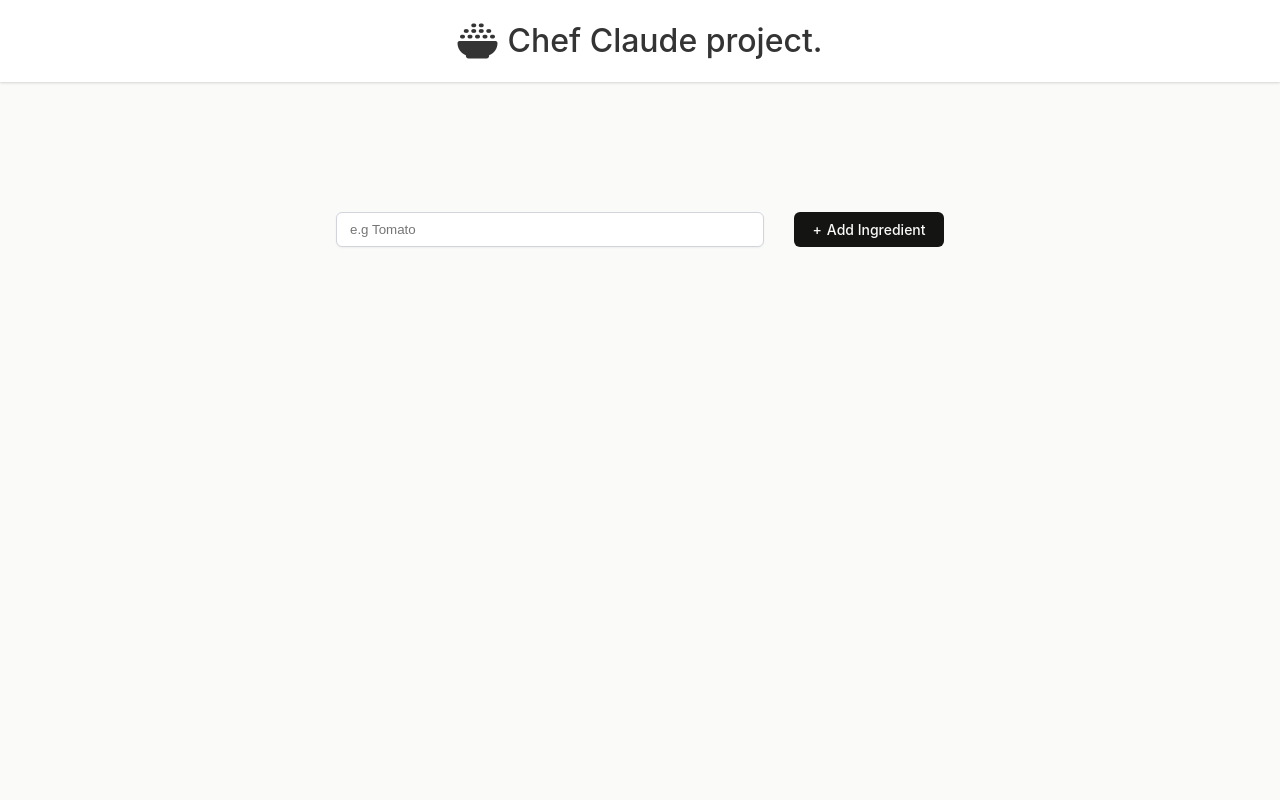
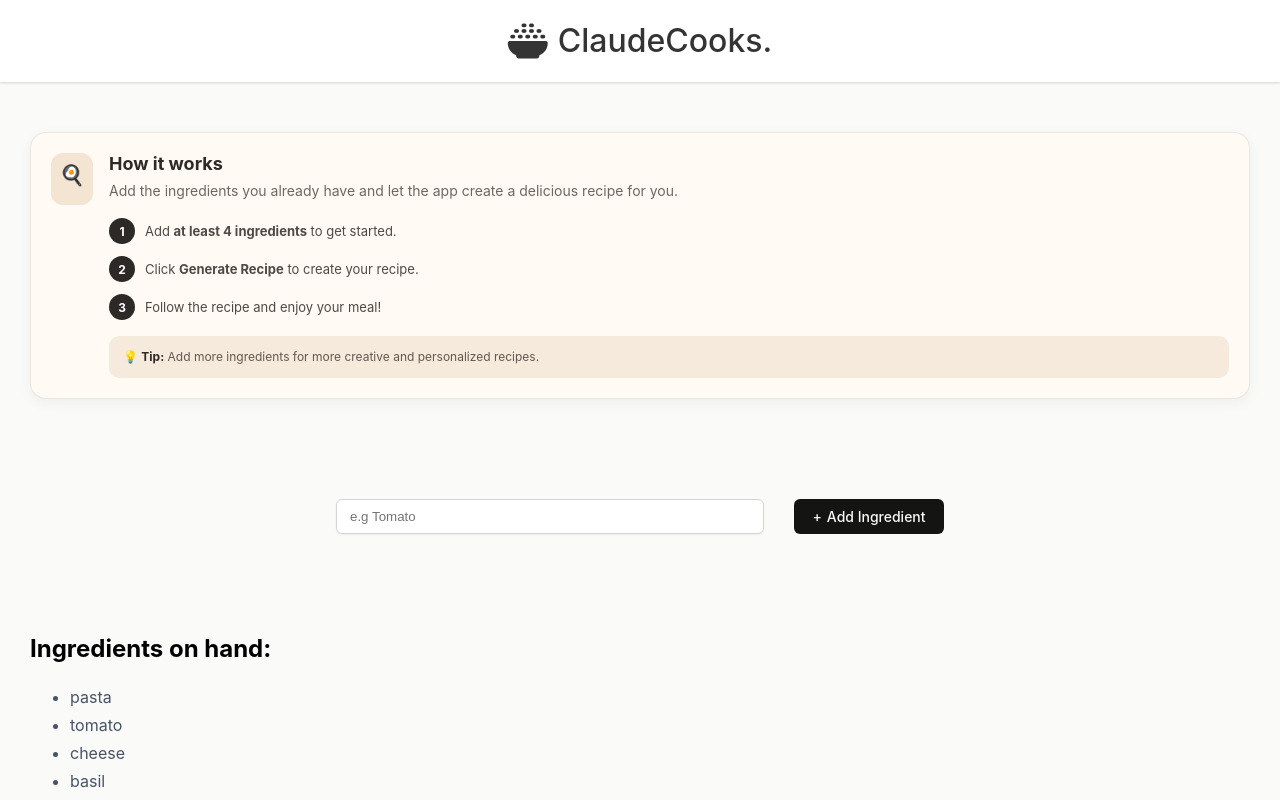
Before and after one commit to Julio1609/ChefClaude, a React (Vite) app: page / in a window 1280 px wide. Shown: the top 800 px of the page. Built offline with nearby package versions, Linux system fonts and the light colour scheme.

Commit message:
Note addition

```diff
--- a/src/Form.jsx
+++ b/src/Form.jsx
@@ -1,10 +1,11 @@
 import React from "react"
 import IngredientsList from "./IngredientsList"
 import ClaudeRecipe from "./ClaudeRecipe"
+import Note from "./Note"
 // import{ getRecipeFromChefClaude }from "./ai"
 
 function Form(){
-   const [ingredients, setIngredients] = React.useState([])
+   const [ingredients, setIngredients] = React.useState(['pasta', 'tomato', 'cheese', 'basil'])
 
    const [loading, setLoading] = React.useState(false)
 
@@ -49,6 +50,8 @@ async function newToggleRecipeShown() {
     }
     return(
         <main>
+            <Note />
+
             <form action={addIngredient} className="add-ingredient-form">
                 <input
                     type="text"
--- a/src/Header.jsx
+++ b/src/Header.jsx
@@ -2,7 +2,7 @@ function Header(){
     return(
         <header>
             <i className="fa-solid fa-bowl-rice"></i>
-            <h1>Chef Claude project.</h1>
+            <h1>ClaudeCooks.</h1>
         </header>
     )
 }
--- /dev/null
+++ b/src/Note.jsx
@@ -0,0 +1,42 @@
+export default function HowItWorksNote() {
+  return (
+    <div className="how-it-works">
+      <div className="how-it-works__icon">🍳</div>
+
+      <div className="how-it-works__content">
+        <h3>How it works</h3>
+
+        <p>
+          Add the ingredients you already have and let the app create a
+          delicious recipe for you.
+        </p>
+
+        <div className="how-it-works__steps">
+          <div className="step">
+            <span>1</span>
+            <p>
+              Add <strong>at least 4 ingredients</strong> to get started.
+            </p>
+          </div>
+
+          <div className="step">
+            <span>2</span>
+            <p>
+              Click <strong>Generate Recipe</strong> to create your recipe.
+            </p>
+          </div>
+
+          <div className="step">
+            <span>3</span>
+            <p>Follow the recipe and enjoy your meal!</p>
+          </div>
+        </div>
+
+        <div className="how-it-works__tip">
+          💡 <strong>Tip:</strong> Add more ingredients for more creative and
+          personalized recipes.
+        </div>
+      </div>
+    </div>
+  );
+}
--- a/src/index.css
+++ b/src/index.css
@@ -154,3 +154,108 @@ section h2{
         transform: rotate(360deg);
     }
 }
+
+
+
+
+
+
+
+.how-it-works {
+  display: flex;
+  gap: 16px;
+  padding: 20px;
+  margin: 20px 0;
+  border: 1px solid rgba(0, 0, 0, 0.08);
+  border-radius: 16px;
+  background: #fffaf3;
+  box-shadow: 0 4px 14px rgba(0, 0, 0, 0.05);
+  color: #2d2926;
+}
+
+.how-it-works__icon {
+  display: flex;
+  align-items: flex-start;
+  justify-content: center;
+  width: 42px;
+  height: 42px;
+  flex-shrink: 0;
+  padding-top: 10px;
+  border-radius: 12px;
+  background: #f4e4d2;
+  font-size: 20px;
+}
+
+.how-it-works__content {
+  flex: 1;
+}
+
+.how-it-works h3 {
+  margin: 0 0 6px;
+  font-size: 18px;
+  font-weight: 700;
+}
+
+.how-it-works__content > p {
+  margin: 0 0 16px;
+  color: #6f6761;
+  font-size: 14px;
+  line-height: 1.6;
+}
+
+.how-it-works__steps {
+  display: flex;
+  flex-direction: column;
+  gap: 12px;
+}
+
+.step {
+  display: flex;
+  align-items: center;
+  gap: 10px;
+}
+
+.step > span {
+  display: flex;
+  align-items: center;
+  justify-content: center;
+  width: 26px;
+  height: 26px;
+  flex-shrink: 0;
+  border-radius: 50%;
+  background: #2d2926;
+  color: white;
+  font-size: 12px;
+  font-weight: 700;
+}
+
+.step p {
+  margin: 0;
+  color: #4f4945;
+  font-size: 13px;
+  line-height: 1.4;
+}
+
+.how-it-works__tip {
+  margin-top: 16px;
+  padding: 12px 14px;
+  border-radius: 10px;
+  background: #f5eadc;
+  color: #62584f;
+  font-size: 12px;
+  line-height: 1.5;
+}
+
+.how-it-works__tip strong {
+  color: #2d2926;
+}
+
+@media (max-width: 600px) {
+  .how-it-works {
+    padding: 16px;
+  }
+
+  .how-it-works__icon {
+    display: none;
+  }
+}
```
